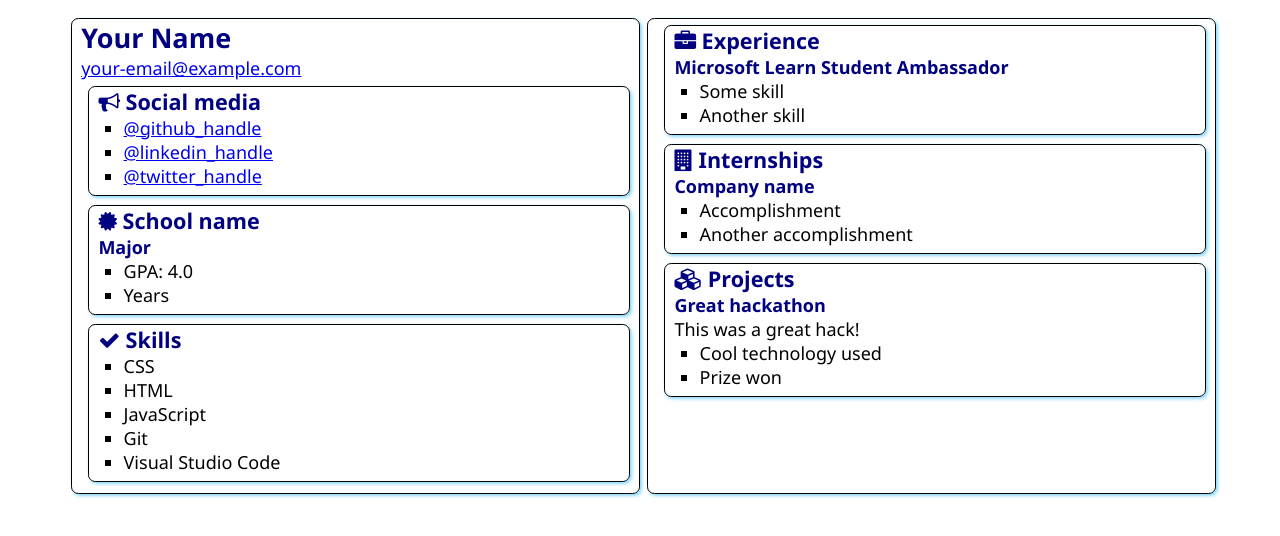
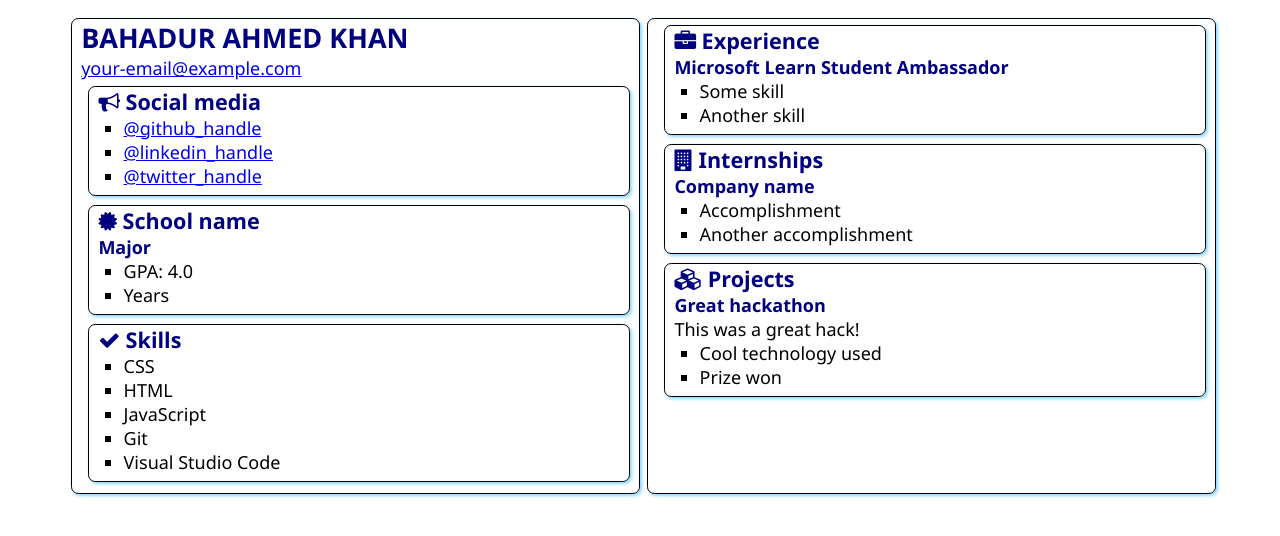
Before and after one commit to Bahadurahmedkhan/SATechnicalOnboarding, a plain HTML site: page src/index.html in a window 1280 px wide. Drawn offline with Linux system fonts and the light colour scheme.

Commit message:
Update index.html

```diff
--- a/src/index.html
+++ b/src/index.html
@@ -12,7 +12,7 @@
 <body>
     <main>
         <article class="box">
-            <h1>Your Name</h1>
+            <h1>BAHADUR AHMED KHAN</h1>
             <div><a href="mailto:your.email@example.com">your-email@example.com</a></div>
 
             <section class="box">
```
